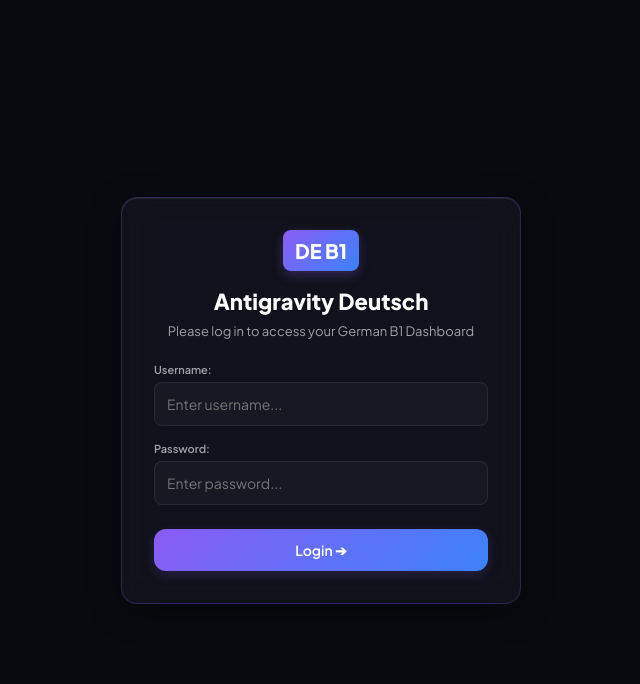
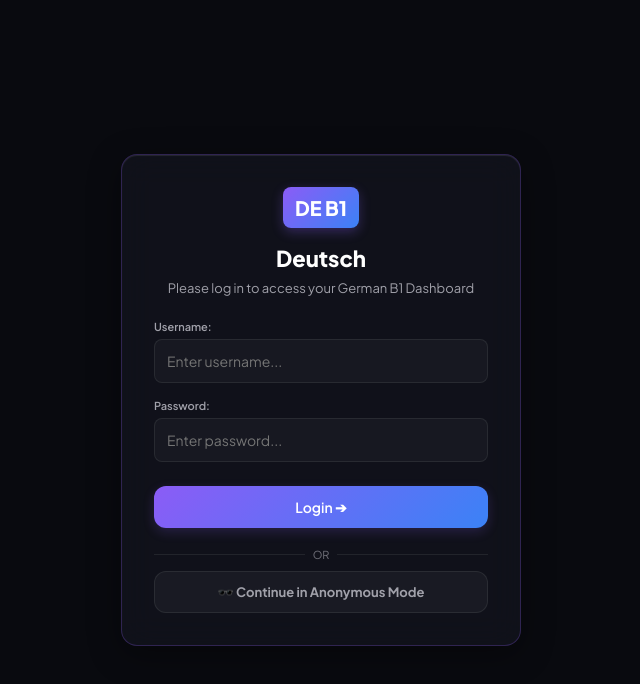
Before and after one commit to divyansh2105/german-dashboard, a React (Vite) app: page / in a window 1280 px wide. Shown: the top 684 px of the page, without its empty margins (319-959 px from the left). Built offline with nearby package versions, Linux system fonts and the light colour scheme.

Commit message:
Add: Continue in Anonymous Mode option to login screen with auto-redirection capability

```diff
--- a/src/App.jsx
+++ b/src/App.jsx
@@ -23,7 +23,9 @@ function App() {
   const isMountedRef = useRef(false);
 
   // Fixed single-user Login credentials
-  const [isLoggedIn, setIsLoggedIn] = useState(() => localStorage.getItem('b1_logged_in') === 'true');
+  const [isLoggedIn, setIsLoggedIn] = useState(() => {
+    return localStorage.getItem('b1_logged_in') === 'true' || localStorage.getItem('b1_anonymous_mode') === 'true';
+  });
   const [loginUsername, setLoginUsername] = useState('');
   const [loginPassword, setLoginPassword] = useState('');
   const [loginError, setLoginError] = useState('');
@@ -63,6 +65,13 @@ function App() {
   useEffect(() => {
     localStorage.setItem('b1_anonymous_mode', isAnonymous ? 'true' : 'false');
   }, [isAnonymous]);
+
+  const handleDisableAnonymous = () => {
+    setIsAnonymous(false);
+    if (localStorage.getItem('b1_logged_in') !== 'true') {
+      setIsLoggedIn(false);
+    }
+  };
   const [myList, setMyList] = useState(() => {
     const saved = localStorage.getItem('b1_my_list');
     return saved ? JSON.parse(saved) : [];
@@ -610,7 +619,7 @@ function App() {
           textAlign: 'center'
         }}>
           <div className="logo-badge" style={{ display: 'inline-block', marginBottom: '16px' }}>DE B1</div>
-          <h2 style={{ fontSize: '22px', fontWeight: '800', marginBottom: '8px', color: '#fff' }}>Antigravity Deutsch</h2>
+          <h2 style={{ fontSize: '22px', fontWeight: '800', marginBottom: '8px', color: '#fff' }}>Deutsch</h2>
           <p style={{ fontSize: '13px', color: 'var(--text-secondary)', marginBottom: '24px' }}>Please log in to access your German B1 Dashboard</p>
 
           <form onSubmit={handleLogin} style={{ display: 'flex', flexDirection: 'column', gap: '16px', textAlign: 'left' }}>
@@ -657,6 +666,39 @@ function App() {
               Login ➔
             </button>
           </form>
+
+          <div style={{ margin: '20px 0 10px', display: 'flex', alignItems: 'center', justifyContent: 'center', gap: '8px' }}>
+            <span style={{ height: '1px', flexGrow: 1, background: 'rgba(255,255,255,0.08)' }}></span>
+            <span style={{ fontSize: '11px', color: 'var(--text-muted)', textTransform: 'uppercase' }}>or</span>
+            <span style={{ height: '1px', flexGrow: 1, background: 'rgba(255,255,255,0.08)' }}></span>
+          </div>
+
+          <button
+            type="button"
+            className="sound-btn"
+            onClick={() => {
+              setIsAnonymous(true);
+              setIsLoggedIn(true);
+            }}
+            style={{
+              width: '100%',
+              padding: '12px',
+              borderRadius: '12px',
+              justifyContent: 'center',
+              fontSize: '13px',
+              background: 'rgba(255, 255, 255, 0.04)',
+              border: '1px solid var(--border-color)',
+              color: 'var(--text-secondary)',
+              cursor: 'pointer',
+              fontWeight: '700',
+              display: 'flex',
+              alignItems: 'center',
+              justifyContent: 'center',
+              gap: '6px'
+            }}
+          >
+            🕶️ Continue in Anonymous Mode
+          </button>
         </div>
       </div>
     );
@@ -691,7 +733,9 @@ function App() {
             onClick={() => {
               if (window.confirm("Are you sure you want to log out?")) {
                 setIsLoggedIn(false);
+                setIsAnonymous(false);
                 localStorage.removeItem('b1_logged_in');
+                localStorage.removeItem('b1_anonymous_mode');
               }
             }}
             title="Logout"
@@ -738,7 +782,13 @@ function App() {
               <button
                 type="button"
                 className="sound-btn"
-                onClick={() => setIsAnonymous(!isAnonymous)}
+                onClick={() => {
+                  const targetState = !isAnonymous;
+                  setIsAnonymous(targetState);
+                  if (!targetState && localStorage.getItem('b1_logged_in') !== 'true') {
+                    setIsLoggedIn(false);
+                  }
+                }}
                 style={{
                   background: isAnonymous ? 'rgba(239, 68, 68, 0.15)' : 'rgba(255, 255, 255, 0.05)',
                   border: isAnonymous ? '1px solid #ef4444' : '1px solid var(--border-color)',
@@ -983,7 +1033,7 @@ function App() {
                 <p style={{ fontSize: '13px', color: 'var(--text-secondary)', maxWidth: '320px', margin: '12px auto 20px', lineHeight: '1.5' }}>
                   Interactive voice and dialog practice powered by Gemini AI is disabled in Anonymous Mode.
                 </p>
-                <button onClick={() => setIsAnonymous(false)} className="feedback-btn good" style={{ width: 'auto', padding: '10px 20px', display: 'inline-flex', alignSelf: 'center' }}>
+                <button onClick={handleDisableAnonymous} className="feedback-btn good" style={{ width: 'auto', padding: '10px 20px', display: 'inline-flex', alignSelf: 'center' }}>
                   Turn Off Anonymous Mode 👤
                 </button>
               </div>
@@ -1001,7 +1051,7 @@ function App() {
                 <p style={{ fontSize: '13px', color: 'var(--text-secondary)', maxWidth: '320px', margin: '12px auto 20px', lineHeight: '1.5' }}>
                   Preposition fill-in-the-blank practice powered by Gemini AI is disabled in Anonymous Mode.
                 </p>
-                <button onClick={() => setIsAnonymous(false)} className="feedback-btn good" style={{ width: 'auto', padding: '10px 20px', display: 'inline-flex', alignSelf: 'center' }}>
+                <button onClick={handleDisableAnonymous} className="feedback-btn good" style={{ width: 'auto', padding: '10px 20px', display: 'inline-flex', alignSelf: 'center' }}>
                   Turn Off Anonymous Mode 👤
                 </button>
               </div>
@@ -1019,7 +1069,7 @@ function App() {
                 <p style={{ fontSize: '13px', color: 'var(--text-secondary)', maxWidth: '320px', margin: '12px auto 20px', lineHeight: '1.5' }}>
                   Bookmarking, word list management, and cloud sync features are disabled in Anonymous Mode.
                 </p>
-                <button onClick={() => setIsAnonymous(false)} className="feedback-btn good" style={{ width: 'auto', padding: '10px 20px', display: 'inline-flex', alignSelf: 'center' }}>
+                <button onClick={handleDisableAnonymous} className="feedback-btn good" style={{ width: 'auto', padding: '10px 20px', display: 'inline-flex', alignSelf: 'center' }}>
                   Turn Off Anonymous Mode 👤
                 </button>
               </div>
```
